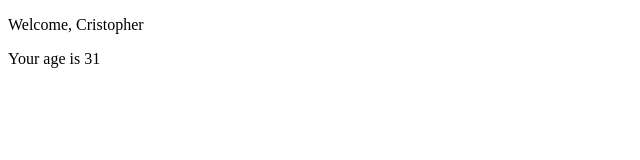
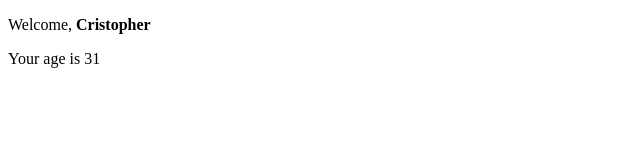
Before and after one commit to cristophergaziano/React_Ex, a React (Create React App) app in the folder my-app/: page / in a window 1280 px wide. Shown: the top 160 px of the page, without its empty margins (0-640 px from the left). Built offline with nearby package versions, Linux system fonts and the light colour scheme.

Commit message:
exercise props-04 done

```diff
--- a/my-app/src/App.js
+++ b/my-app/src/App.js
@@ -5,7 +5,7 @@ export class App extends React.Component {
     render() {
         return (
             <div>
-                <Welcome name='Cristopher' age={31}/>
+                <Welcome name={<strong>Cristopher</strong>} age={31}/>
             </div>
         )
     }
```
